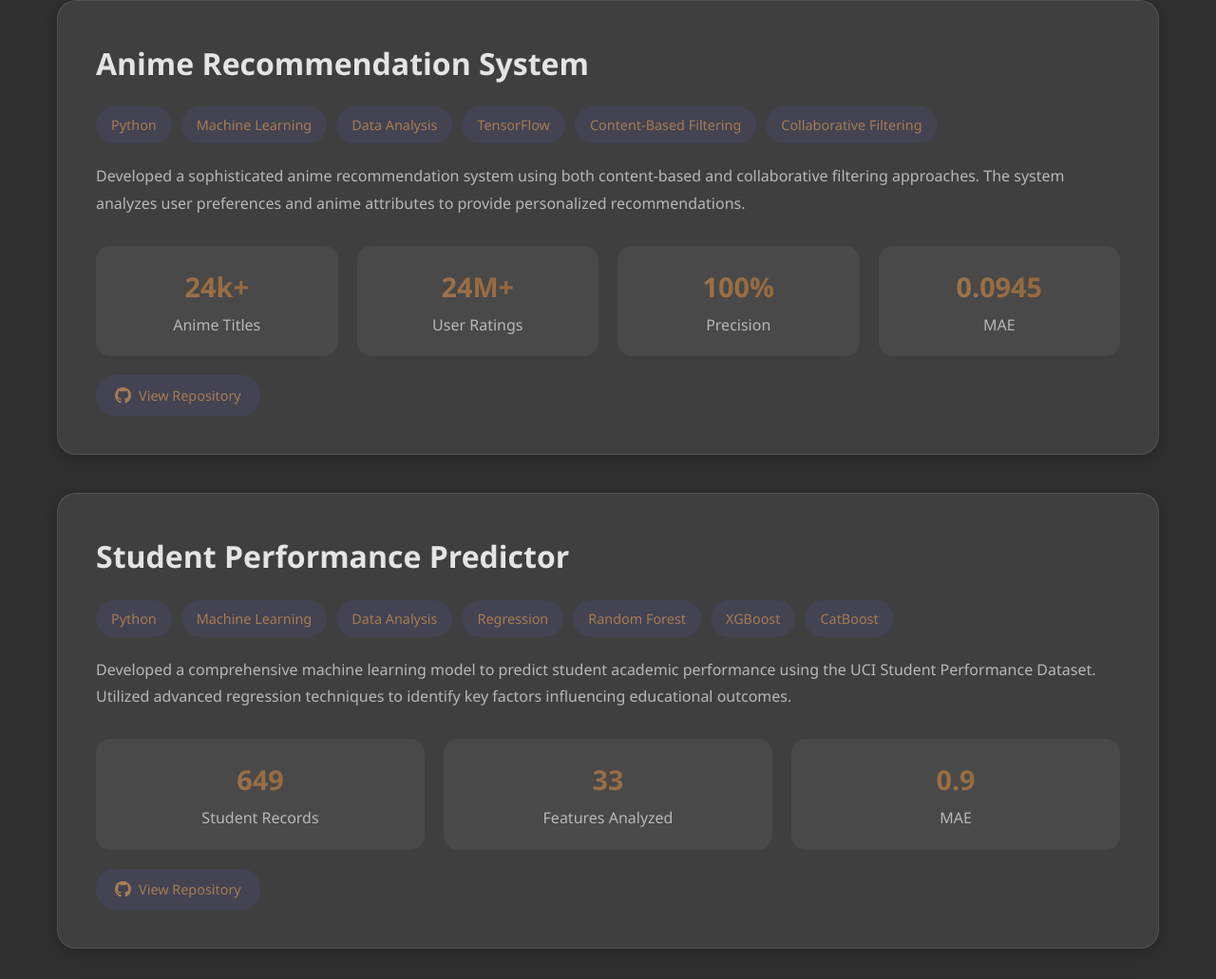
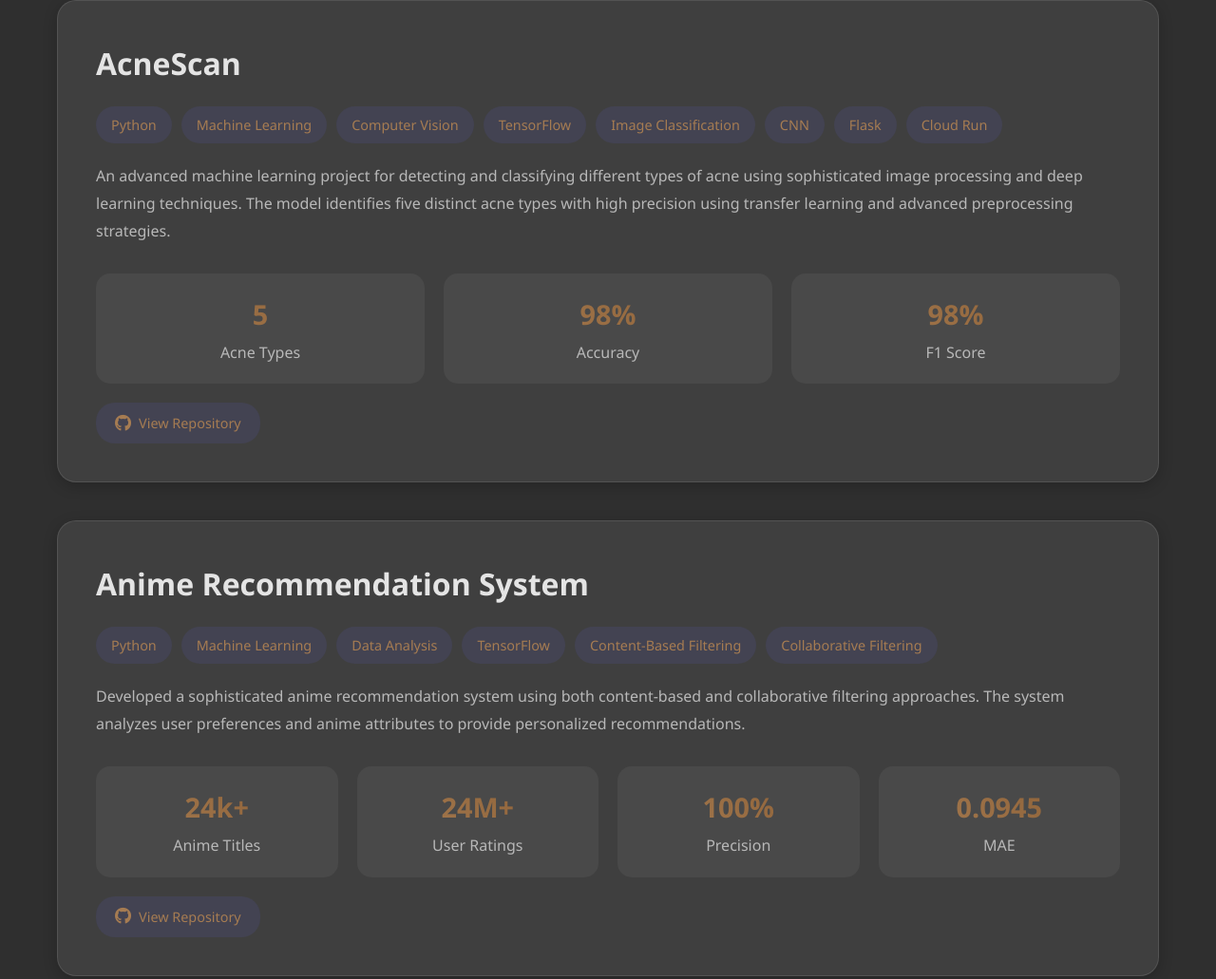
Before and after one commit to NaufalHD12/portfolio-web, a plain HTML site: page index.html in a window 1280 px wide. Shown: the part 1360-2391 px from the top of the page at 95% size. Drawn offline with Linux system fonts and the light colour scheme.

Commit message:
Update index.html

```diff
--- a/index.html
+++ b/index.html
@@ -483,6 +483,45 @@
 
     <section id="projects" class="container">
         <div class="project-card">
+            <h2 class="project-title">AcneScan</h2>
+            <div class="project-tags">
+                <span class="tag">Python</span>
+                <span class="tag">Machine Learning</span>
+                <span class="tag">Computer Vision</span>
+                <span class="tag">TensorFlow</span>
+                <span class="tag">Image Classification</span>
+                <span class="tag">CNN</span>
+                <span class="tag">Flask</span>
+                <span class="tag">Cloud Run</span>
+            </div>
+            <p class="project-description">
+                An advanced machine learning project for detecting and classifying different types of acne using sophisticated image processing
+                and deep learning techniques. The model identifies five distinct acne types with high precision using transfer learning
+                and advanced preprocessing strategies.
+            </p>
+            <div class="metrics">
+                <div class="metric">
+                    <div class="metric-value">5</div>
+                    <div class="metric-label">Acne Types</div>
+                </div>
+                <div class="metric">
+                    <div class="metric-value">98%</div>
+                    <div class="metric-label">Accuracy</div>
+                </div>
+                <div class="metric">
+                    <div class="metric-value">98%</div>
+                    <div class="metric-label">F1 Score</div>
+                </div>
+
+            </div>
+            <div class="project-links">
+                <a href="https://github.com/Acne-Scan/Machine-Learning-AcneScan" class="repo-link" target="_blank">
+                    <i class="fab fa-github"></i> View Repository
+                </a>
+            </div>
+        </div>
+
+        <div class="project-card">
             <h2 class="project-title">Anime Recommendation System</h2>
             <div class="project-tags">
                 <span class="tag">Python</span>
```
